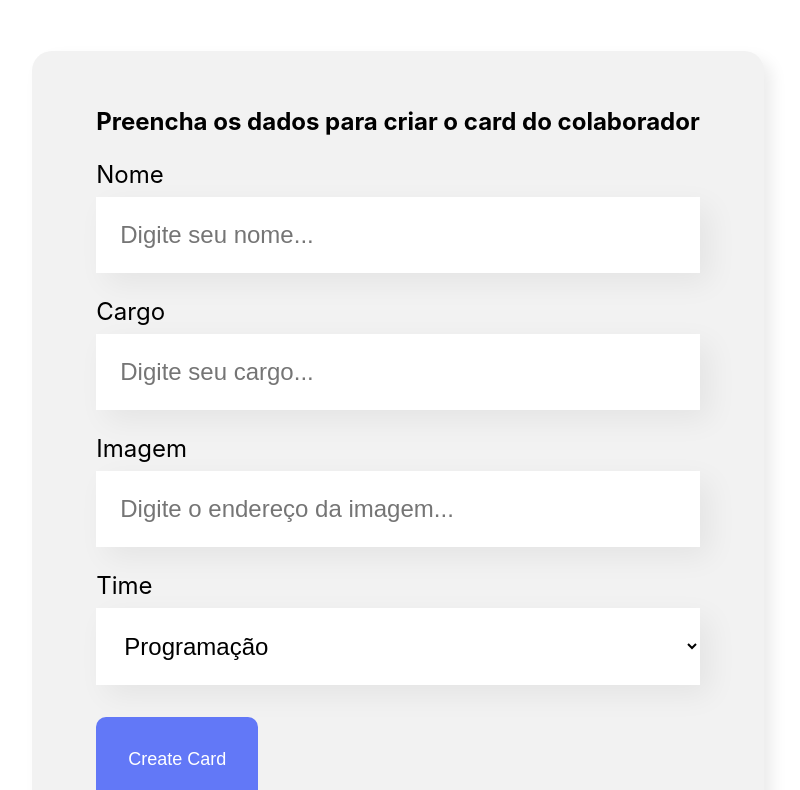
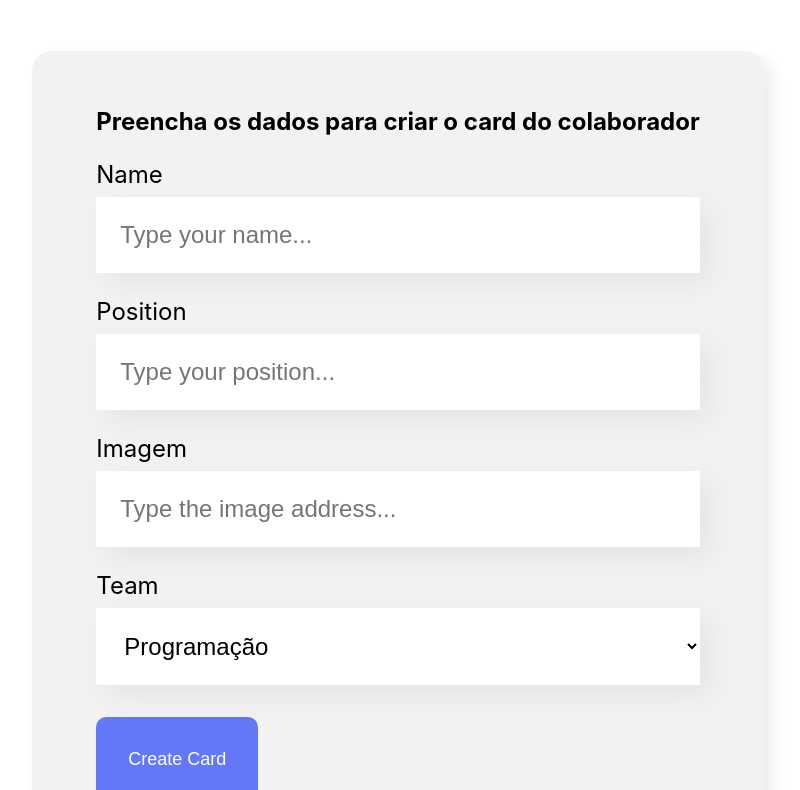
Before and after one commit to RaquelSev/add_system, a React (Create React App) app: page / in a window 1280 px wide. Shown: the part 527-1317 px from the top of the page, without its empty margins (242-1042 px from the left). Built offline with nearby package versions, Linux system fonts and the light colour scheme.

Commit message:
Learning hooks and state

```diff
--- a/src/components/DropList/index.js
+++ b/src/components/DropList/index.js
@@ -1,13 +1,19 @@
 import './DropList.css';
 
 const DropList = (props) => {
+
+
 
     return (
         <div className='drop-list'>
             <label>
                 {props.label}
             </label>
-            <select required={props.mandatory}>
+            <select
+                onChange={event => props.changed(event.target.value)}
+                required={props.mandatory}
+                valeu={props.value}
+            >
                 {props.itens.map(item =>
                     <option key={item}>{item}</option>)}
             </select>
--- a/src/components/Form/index.js
+++ b/src/components/Form/index.js
@@ -2,10 +2,11 @@ import './Form.css';
 import DropList from '../DropList';
 import TextField from '../TextField';
 import Button from '../Button';
+import { useState } from 'react';
 
 const Form = () => {
 
-    const times = [
+    const teams = [
         'Programação',
         'Front-end',
         'Data Science',
@@ -15,19 +16,47 @@ const Form = () => {
         'Inovação e Gestão',
     ]
 
+    const [name, setName] = useState('');
+    const [position, setPosition] = useState('');
+    const [image, setImage] = useState('');
+    const [team, setTeam] = useState('');
+
     const saving = (event) => {
         event.preventDefault();
-        console.log("Submited")
+        console.log("Submited =>", name, position, image, team)
     }
 
     return (
         <section className="form">
             <form onSubmit={saving}>
                 <h2>Preencha os dados para criar o card do colaborador</h2>
-                <TextField mandatory={true} label="Nome" placeholder="Digite seu nome" />
-                <TextField mandatory={true} label="Cargo" placeholder="Digite seu cargo" />
-                <TextField label="Imagem" placeholder="Digite o endereço da imagem" />
-                <DropList  mandatory={true} label="Time "itens={times}></DropList>
+                <TextField
+                    mandatory={true}
+                    label="Name"
+                    placeholder="Type your name"
+                    value={name}
+                    changed={typed => setName(typed)}
+                />
+                <TextField
+                    mandatory={true}
+                    label="Position"
+                    placeholder="Type your position"
+                    value={position}
+                    changed={typed => setPosition(typed)}
+                />
+                <TextField
+                    label="Imagem"
+                    placeholder="Type the image address"
+                    value={image}
+                    changed={typed => setImage(typed)}
+                    />
+                <DropList
+                    mandatory={true}
+                    label="Team"
+                    itens={teams}
+                    value={team}
+                    changed={value => setTeam(value)}
+                />
                 <Button>Create Card</Button>
             </form>
         </section>
--- a/src/components/TextField/index.js
+++ b/src/components/TextField/index.js
@@ -3,11 +3,9 @@ import './TextField.css'
 const TextField = (props) => {
 
     const placeholderModif = `${props.placeholder}...`;
-    let typeValue = '';
 
-    const whenTyped = (event) => {
-      typeValue = event.target.value;
-      console.log(typeValue)
+    const typed = (event) => {
+      props.changed(event.target.value);
     }
 
     return (
@@ -16,8 +14,8 @@ const TextField = (props) => {
             {props.label}
           </label>
         <input
-          value={typeValue}
-          onChange={whenTyped}
+          value={props.typed}
+          onChange={typed}
           required={props.mandatory}
           placeholder={placeholderModif}/>
       </div>
```
